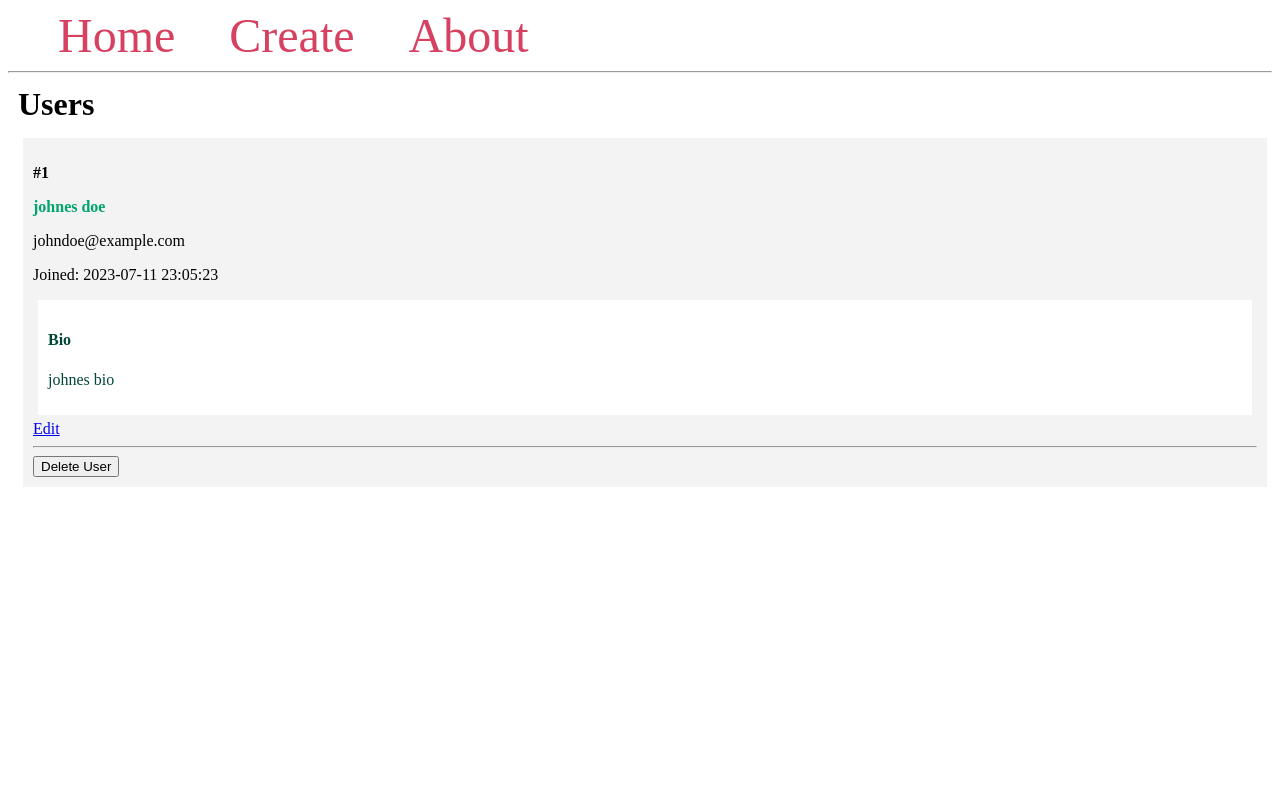
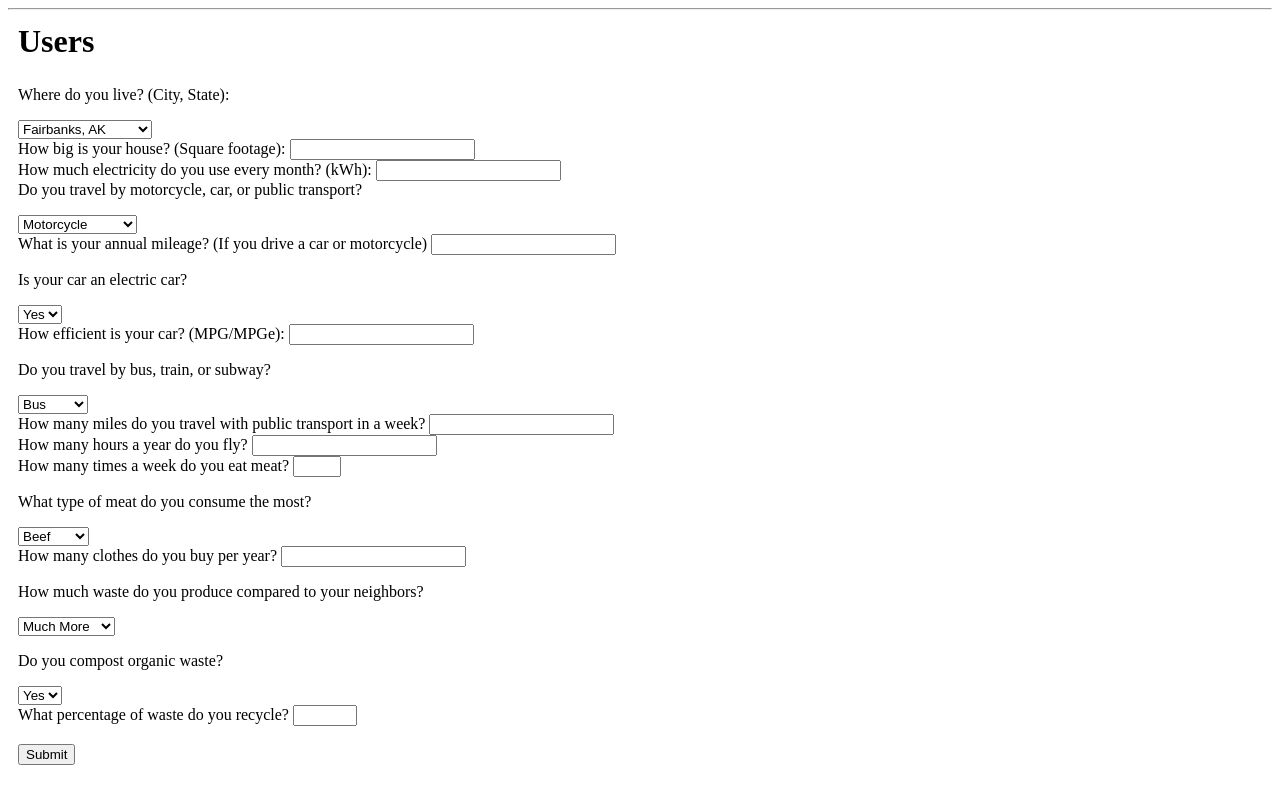
Before and after one commit to PPilot2/TechXcelerate23, a Flask app: page / in a window 1280 px wide. Run offline with Flask 3, Linux system fonts and the light colour scheme.

Commit message:
frontend change which adds results and removes create,edit,and user .html. this change also adds forms and form handling

```diff
--- a/TechXcelerate23/app.py
+++ b/TechXcelerate23/app.py
@@ -1,100 +1,167 @@
 import os
-from flask import Flask, render_template, url_for, redirect, request
-from flask_sqlalchemy import SQLAlchemy
-from sqlalchemy import DateTime
-from sqlalchemy.sql import func
+from flask import Flask, session, render_template, url_for, redirect, request
 
-basedir = os.path.abspath(os.path.dirname(__file__))
 app = Flask(__name__)
 
-app.config['SQLALCHEMY_DATABASE_URI'] =\
-        'sqlite:///' + os.path.join(basedir, 'database.db')
-app.config['SQLALCHEMY_TRACK_MODIFICATIONS'] = False
+@app.route('/', methods=['GET', 'POST'])
+def index():
+    global city, square_footage, electricity_use, vehicle_type, annual_mileage, is_electric, mpg, public_type, week_mileage, flying_hours, frequency_of_meat, meat_type, clothes, waste_comparison, compost_organic, recycle_percentage
+    if request.method == 'POST':
+        city = request.form['cityList']
+        square_footage = int(request.form['square_footage'])
+        electricity_use = int(request.form['electricity_use'])
+        vehicle_type = int(request.form['vehicle_type'])
+        annual_mileage = int(request.form['annual_mileage'])
+        is_electric = request.form['is_electric']
+        mpg = int(request.form['mpg'])
+        public_type = int(request.form['public_type'])
+        week_mileage = int(request.form['week_mileage'])
+        flying_hours = int(request.form['flying_hours'])
+        frequency_of_meat = int(request.form['frequency_of_meat'])
+        meat_type = request.form['meat_type']
+        clothes = int(request.form['clothes'])
+        waste_comparison = int(request.form['waste_comparison'])
+        compost_organic = request.form['compost_organic']
+        recycle_percentage = int(request.form['recycle_percentage'])
+        calculate_carbon_footprint()
+        return redirect(url_for('results'))
+    else:
+        return render_template('index.html')
 
-db = SQLAlchemy(app)
+@app.route('/results')
+def results():
+    return render_template('results.html', results=resultsText)
 
-@app.route('/')
-def index():
-	users = User.query.all()
-	return render_template('index.html', users=users)
+cities = [
+    "Fairbanks, AK", "Juneau, AK", "Anchorage, AK", "Barrow, AK", "Grand Forks, ND",
+    "Minneapolis, MN", "Milwaukee, WI", "Chicago, IL", "Indianapolis, IN", "New York City, NY",
+    "Boston, MA", "Philadelphia, PA", "Pittsburgh, PA", "Cleveland, OH", "St. Louis, MO",
+    "Kansas City, MO", "Denver, CO", "Dallas, TX", "Houston, TX", "Atlanta, GA", "Miami, FL",
+    "Los Angeles, CA", "San Francisco, CA", "Seattle, WA", "Portland, OR"
+]
 
-@app.route('/<int:user_id>/')
-def user(user_id):
-	user = User.query.get_or_404(user_id)
-	return render_template('user.html', user=user)
+def get_heating_degree_days(city):
+    hdd_data = {
+        "Fairbanks, AK": 13000,
+        "Juneau, AK": 10000,
+        "Anchorage, AK": 7500,
+        "Barrow, AK": 17000,
+        "Grand Forks, ND": 9000,
+        "Minneapolis, MN": 6500,
+        "Milwaukee, WI": 5500,
+        "Chicago, IL": 6000,
+        "Indianapolis, IN": 5000,
+        "New York City, NY": 5000,
+        "Boston, MA": 4500,
+        "Philadelphia, PA": 4000,
+        "Pittsburgh, PA": 4500,
+        "Cleveland, OH": 5000,
+        "St. Louis, MO": 5000,
+        "Kansas City, MO": 4500,
+        "Denver, CO": 5500,
+        "Dallas, TX": 3500,
+        "Houston, TX": 3000,
+        "Atlanta, GA": 3500,
+        "Miami, FL": 1000,
+        "Los Angeles, CA": 2000,
+        "San Francisco, CA": 1500,
+        "Seattle, WA": 3000,
+        "Portland, OR": 2500
+    }
 
-@app.route('/create/', methods=('GET', 'POST'))
-def create():
-	if request.method == 'POST':
-		firstname = request.form['firstname']
-		lastname = request.form['lastname']
-		# age = request.form['age']
-		email = request.form['email']
-		bio = request.form['bio']
-		user = User(firstname=firstname, lastname=lastname, email=email, bio=bio)
-		db.session.add(user)
-		db.session.commit()
+    return hdd_data.get(city, 0)
 
-		return redirect(url_for('index'))
 
-	return render_template('create.html')
+def get_meat_intensity(meat):
+    meat_intensity_data = {
+        "Beef": 16.5,
+        "Chicken": 6.9,
+        "Pork": 12.2,
+        "Lamb": 22.7
+    }
 
-@app.route('/<int:user_id>/edit/', methods=('GET', 'POST'))
-def edit(user_id):
-	user = User.query.get_or_404(user_id)
+    return meat_intensity_data.get(meat, 0)
 
-	if request.method == 'POST':
-		firstname = request.form['firstname']
-		lastname = request.form['lastname']
-		# age = request.form['age']
-		email = request.form['email']
-		bio = request.form['bio']
 
-		user.firstname = firstname
-		user.lastname = lastname
-		# user.age = age
-		user.email = email
-		user.bio = bio
+def get_waste_comparison_value(waste_comparison):
+    comparison_data = {
+        1: 2.6,  # Much more
+        2: 1.95,  # A little more
+        3: 1.3,  # Same
+        4: 0.975,  # Less
+        5: 0.65  # Much less
+    }
 
-		db.session.add(user)
-		db.session.commit()
+    return comparison_data.get(waste_comparison, 0)
 
-		return redirect(url_for('index'))
 
-	return render_template('edit.html', user=user)
+def calculate_carbon_footprint():
+    global resultsText
+    q4 = 0
+    q5 =0
+    q6 =0
+    q7 =0
+    q8 = 0
+    q9 = 0
+    q10 = 0
 
-@app.post('/<int:user_id>/delete/')
-def delete(user_id):
-	user = User.query.get_or_404(user_id)
-	db.session.delete(user)
-	db.session.commit()
-	return redirect(url_for('index'))
 
-class User(db.Model):
-	id = db.Column(db.Integer, primary_key=True)
-	firstname = db.Column(db.String(100), nullable=False)
-	lastname = db.Column(db.String(100), nullable=False)
-	# age = db.Column(db.Integer)
-	email = db.Column(db.String(80), unique=True, nullable=False)
-	created_at = db.Column(db.DateTime(timezone=True), server_default=func.now())
-	bio = db.Column(db.Text)
-	city = db.Column(db.String(255), nullable=False)
-	houseSize = db.Column(db.Integer, nullable=False)
-	electricityPerMonth = db.Column(db.Integer, nullable=False)
-	travelType = db.Column(db.Integer, nullable=True)
-	annMileage = db.Column(db.Integer, nullable=True)
-	MPGe = db.Column(db.Integer, nullable=True)
-	electricYN = db.Column(db.Integer, nullable=False)
-	yearlyHoursFlown = db.Column(db.Integer, nullable=False)
-	animalProductsEaten = db.Column(db.Integer, nullable=False)
-	majorityConsumedMeat = db.Column(db.String(255), nullable=True)
-	clothesBoughtPerYear = db.Column(db.Integer, nullable=False)
-	wasteProduced = db.Column(db.Integer, nullable=False)
-	compostYN = db.Column(db.String(255), nullable=False)
-	recycleYN = db.Column(db.String(255), nullable=False)
+    print("This calculator is only available for residents in the United States as various factors differ drastically in different countries.")
+    print("Note: this calculator does not provide an accurate value, it only provides a rough estimate of your carbon footprint.")
 
-	def _repr_(self):
-		return f"<User> {self.firstname}>"
+    hdd = get_heating_degree_days(city)
+    q2 = 0.0000002 * int(square_footage) * hdd
+
+    carbon_intensity = 0.85
+    q3 = (electricity_use * carbon_intensity * 12) / 1000
+
+    if vehicle_type == 1:
+        fcr = 1 / mpg
+        q4 = (annual_mileage * fcr * 250) / 10000
+
+    elif vehicle_type == 2:
+
+        fcr = 1 / mpg
+
+        if is_electric.lower() == 'yes':
+            q4 = (annual_mileage * fcr * 0.43) / 10000
+        else:
+            q4 = (annual_mileage * fcr * 200) / 10000
+
+    else:
+
+        miles_in_week = None
+        if public_type == 1:
+            q4 = (miles_in_week * 52) * (1 / 150) / 100
+        elif public_type == 2:
+            q4 = (miles_in_week * 52) * (1 / 273) / 100
+
+        else: q4 = (miles_in_week * 52) * (1/300) / 100
+
+        q5 = (flying_hours * 0.5 * 2.7) / 2000
+
+        if frequency_of_meat > 0:
+
+            meat_intensity = get_meat_intensity(meat_type)
+            q6 = (frequency_of_meat * 52 * meat_intensity) / 1000
+
+        else:
+            q6 = 0
+
+        q7 = (clothes * 10) / 1000
+
+        q8 = get_waste_comparison_value(waste_comparison)
+
+        q9 = -1.6 if compost_organic.lower() == 'yes' else 0
+
+        q10 = 3.2 - (3.2 * recycle_percentage / 100)
+
+    carbon_footprint = q2 + q3 + q4 + q5 + q6 + q7 + q8 + q9 + q10
+
+    formatted_carbon_footprint = "{:.1f}".format(carbon_footprint)
+
+    resultsText = f"\nYour estimated carbon footprint is {formatted_carbon_footprint} tons CO2e per year."
+    return redirect(url_for('results'))
 
 if __name__ == '__main__':
 	app.run()
--- a/TechXcelerate23/templates/base.html
+++ b/TechXcelerate23/templates/base.html
@@ -46,9 +46,6 @@
 </head>
 <body>
     <nav>
-        <a href="{{ url_for('index') }}">Home</a>
-        <a href="{{ url_for('create') }}">Create</a>
-        <a href="#">About</a>
     </nav>
     <hr>
     <div class="content">
--- a/TechXcelerate23/templates/index.html
+++ b/TechXcelerate23/templates/index.html
@@ -3,30 +3,109 @@
 {% block content %}
     <h1 class="title">{% block title %} Users {% endblock %}</h1>
     <div class="content">
-        {% for user in users %}
-            <div class="student">
-                <p><b>#{{ user.id }}</b></p>
-                <b>
-                    <p class="name">
-                        <a href="{{ url_for('user', user_id=user.id) }}">
-                            {{ user.firstname }} {{ user.lastname }}
-                        </a>
-                    </p>
-                </b>
-                <!-- <p>{{ user.age }} years old.</p> -->
-                <p>{{ user.email }}</p>
-                <p>Joined: {{ user.created_at }}</p>
-                <div class="bio">
-                    <h4>Bio</h4>
-                    <p>{{ user.bio }}</p>
-                </div>
-                <a href="{{ url_for('edit', user_id=user.id )}}">Edit</a>
-
-                <hr>
-                <form method="post" action="{{ url_for('delete', user_id=user.id) }}">
-                    <input type="submit" value="Delete User" onclick="return confirm('Are you sure you want to delete this user?')">
-                </form>
-            </div>
-        {% endfor %}
+        <form method="post">
+            <p>Where do you live? (City, State):</p>
+            <select id="cityList" name="cityList" required>
+                <option value="Fairbanks, AK">Fairbanks, AK</option>
+                <option value="Juneau, AK">Juneau, AK</option>
+                <option value="Anchorage, AK">Anchorage, AK</option>
+                <option value="Barrow, AK">Barrow, AK</option>
+                <option value="Grand Forks, ND">Grand Forks, ND</option>
+                <option value="Minneapolis, MN">Minneapolis, MN</option>
+                <option value="Milwaukee, WI">Milwaukee, WI</option>
+                <option value="Chicago, IL">Chicago, IL</option>
+                <option value="Indianapolis, IN">Indianapolis, IN</option>
+                <option value="New York City, NY">New York City, NY</option>
+                <option value="Boston, MA">Boston, MA</option>
+                <option value="Philadelphia, PA">Philadelphia, PA</option>
+                <option value="Pittsburgh, PA">Pittsburgh, PA</option>
+                <option value="Cleveland, OH">Cleveland, OH</option>
+                <option value="St. Louis, MO">St. Louis, MO</option>
+                <option value="Kansas City, MO">Kansas City, MO</option>
+                <option value="Denver, CO">Denver, CO</option>
+                <option value="Dallas, TX">Dallas, TX</option>
+                <option value="Houston, TX">Houston, TX</option>
+                <option value="Atlanta, GA">Atlanta, GA</option>
+                <option value="Miami, FL">Miami, FL</option>
+                <option value="Los Angeles, CA">Los Angeles, CA</option>
+                <option value="San Francisco, CA">San Francisco, CA</option>
+                <option value="Seattle, WA">Seattle, WA</option>
+                <option value="Portland, OR">Portland, OR</option>
+            </select>
+            <br>
+            <label for="square_footage">How big is your house? (Square footage): </label>
+            <input type="number" name="square_footage" min="0" required>
+            <br>
+            <label for="electricity_use">How much electricity do you use every month? (kWh): </label>
+            <input type="number" name="electricity_use" min="0" required>
+            <br>
+            <label>Do you travel by motorcycle, car, or public transport?</p>
+            <select name="vehicle_type" id="vehicle_type" required>
+                <option value=1>Motorcycle</option>
+                <option value=2>Car</option>
+                <option value=3>Public Transport</option>
+                <option value=4>Other</option>
+            </select>
+            <br>
+            <label for="annual_mileage">What is your annual mileage? (If you drive a car or motorcycle)</label>
+            <input type="number" name="annual_mileage" min="0" id="annual_mileage">
+            <br>
+            <p>Is your car an electric car?</p>
+            <select name="is_electric" id="is_electric">
+                <option value="Yes">Yes</option>
+                <option value="No">No</option>
+            </select>
+            <br>
+            <label for="mpg">How efficient is your car? (MPG/MPGe):</label>
+            <input type="number" name="mpg" id="mpg" min="0">
+            <br>
+            <p>Do you travel by bus, train, or subway?</p>
+            <select name="public_type" id="public_type">
+                <option value=1>Bus</option>
+                <option value=2>Train</option>
+                <option value=3>Subway</option>
+                <option value=4>Other</option>
+            </select>
+            <br>
+            <label for="week_mileage">How many miles do you travel with public transport in a week?</label>
+            <input type="number" name="week_mileage" min="0" id="week_mileage" required>
+            <br>
+            <label for="flying_hours">How many hours a year do you fly?</label>
+            <input type="number" name="flying_hours" id="flying_hours" min="0" required>
+            <br>
+            <label for="frequency_of_meat">How many times a week do you eat meat?</label>
+            <input type="number" name="frequency_of_meat" id="frequency_of_meat" min="0" max="7" required>
+            <br>
+            <p>What type of meat do you consume the most?</p>
+            <select name="meat_type" id="meat_type">
+                <option value="Beef">Beef</option>
+                <option value="Chicken">Chicken</option>
+                <option value="Pork">Pork</option>
+                <option value="Lamb">Lamb</option>
+            </select>
+            <br>
+            <label for="clothes">How many clothes do you buy per year?</label>
+            <input type="number" name="clothes" id="clothes" min="0">
+            <br>
+            <p>How much waste do you produce compared to your neighbors?</p>
+            <select name="waste_comparison" id="waste_comparison">
+                <option value=1>Much More</option>
+                <option value=2>A Little More</option>
+                <option value=3>Same</option>
+                <option value=4>Less</option>
+                <option value=5>Much Less</option>
+            </select>
+            <br>
+            <p>Do you compost organic waste?</p>
+            <select name="compost_organic" id="compost_organic">
+                <option value="Yes">Yes</option>
+                <option value="No">No</option>
+            </select>
+            <br>
+            <label for="recycle_percentage">What percentage of waste do you recycle?</label>
+            <input type="number" name="recycle_percentage" id="recycle_percentage" min="0" max="100">
+            <br><br>
+            <input type="submit" value="Submit">
+        </form>
     </div>
 {% endblock %}
```
Also changed, not shown: TechXcelerate23/templates/create.html (deleted, +0 -47 lines), TechXcelerate23/templates/edit.html (deleted, +0 -55 lines), TechXcelerate23/templates/results.html (added, +8 -0 lines), TechXcelerate23/templates/user.html (deleted, +0 -22 lines).
